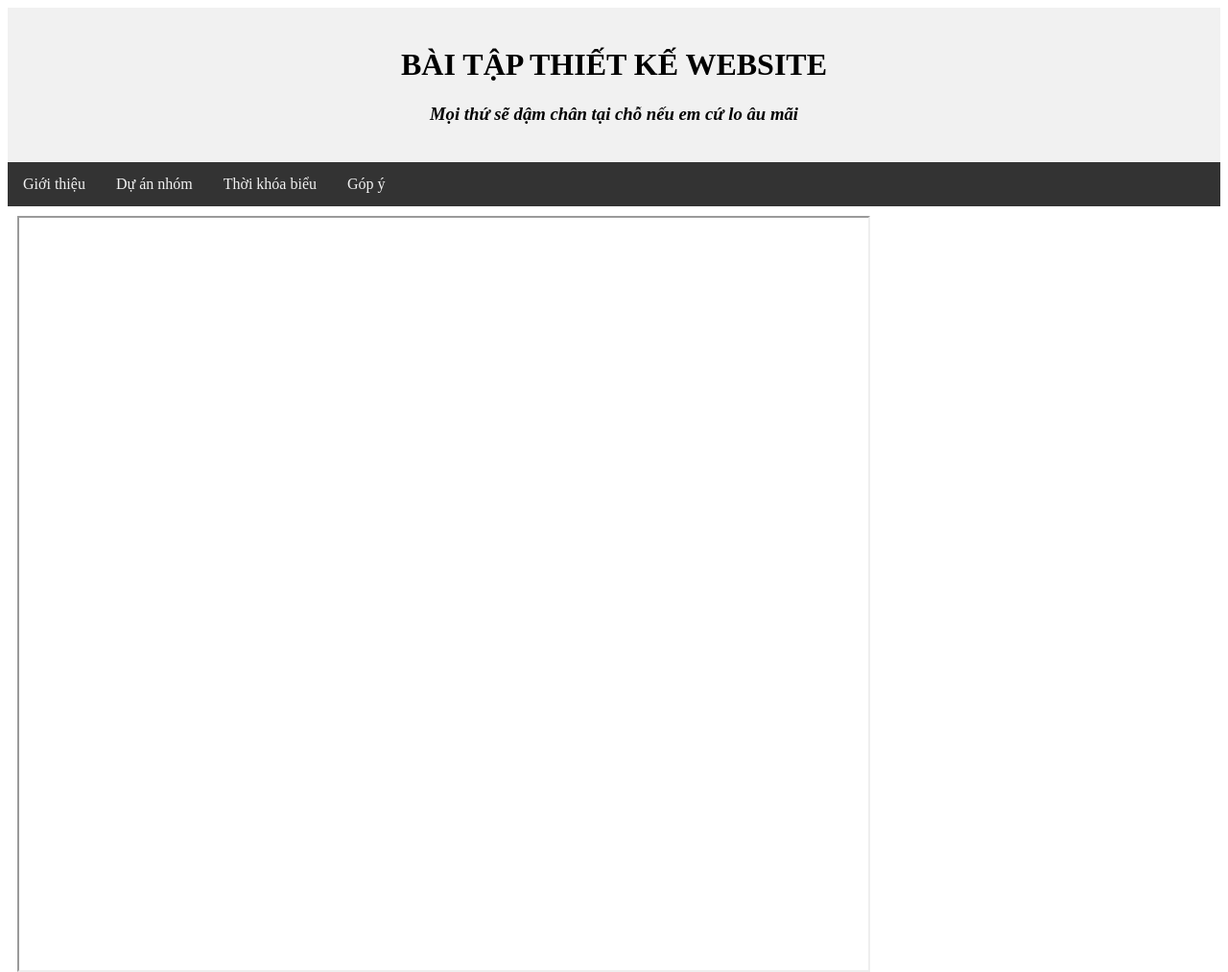
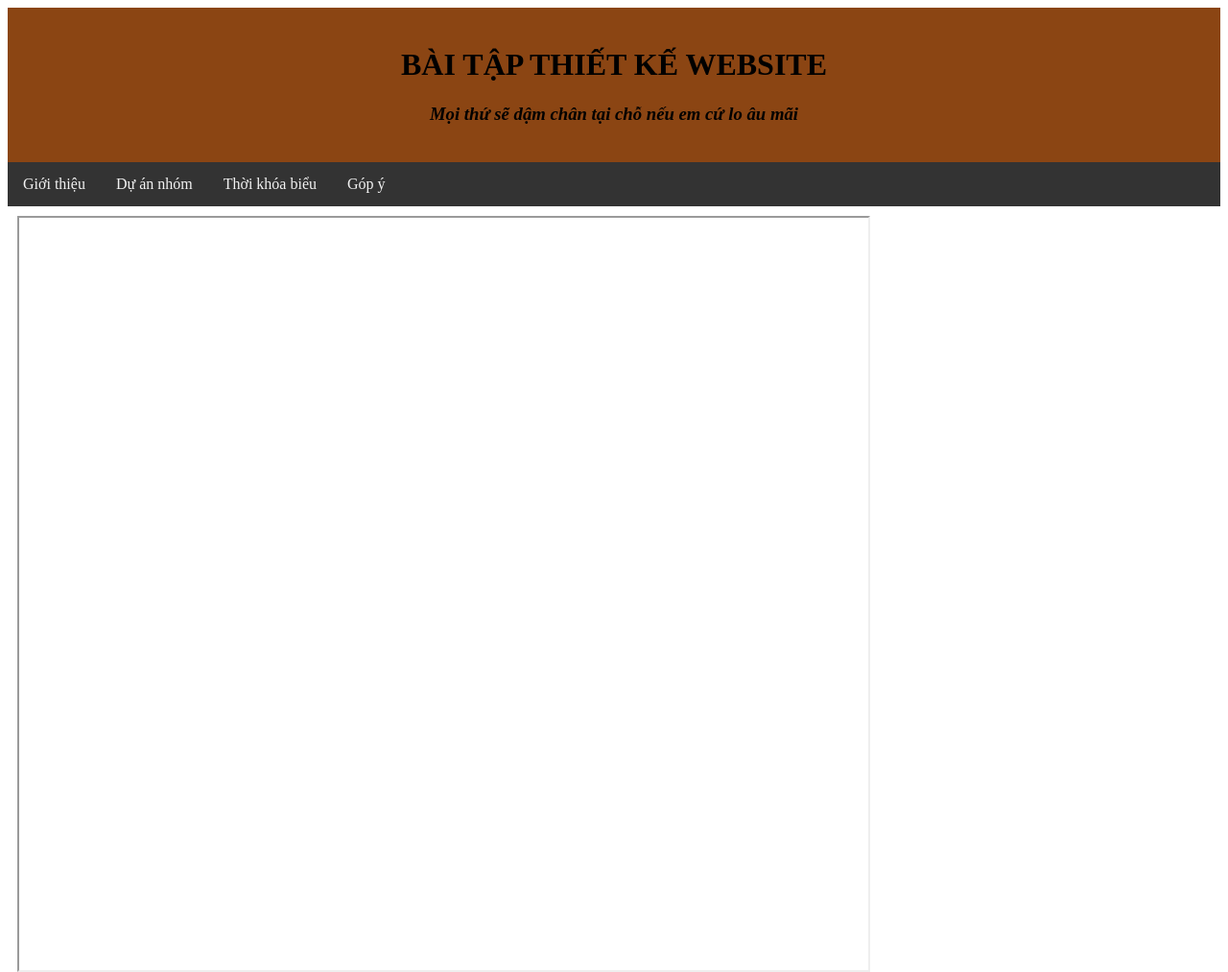
Before and after one commit to AnhThu1377/AnhThu12J, a plain HTML site: page index.html in a window 1280 px wide. Shown: the whole page at 96% size. Drawn offline with Linux system fonts and the light colour scheme.

Commit message:
Update style3.css

```diff
--- a/style3.css
+++ b/style3.css
@@ -3,7 +3,7 @@
   height: 100%;
 }
 .header {
-  background-color: #F1F1F1;
+  background-color: #8B4513;
   text-align: center;
   padding: 20px;
 }
```
